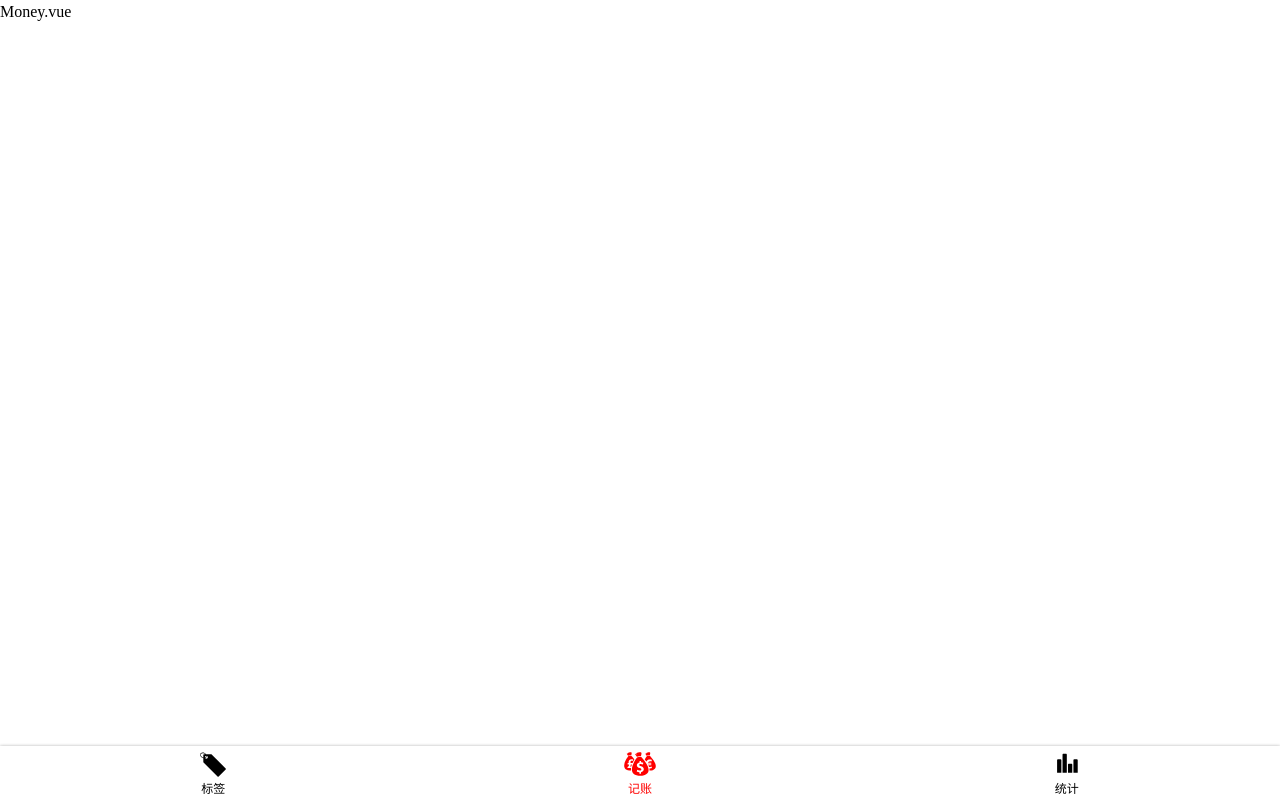
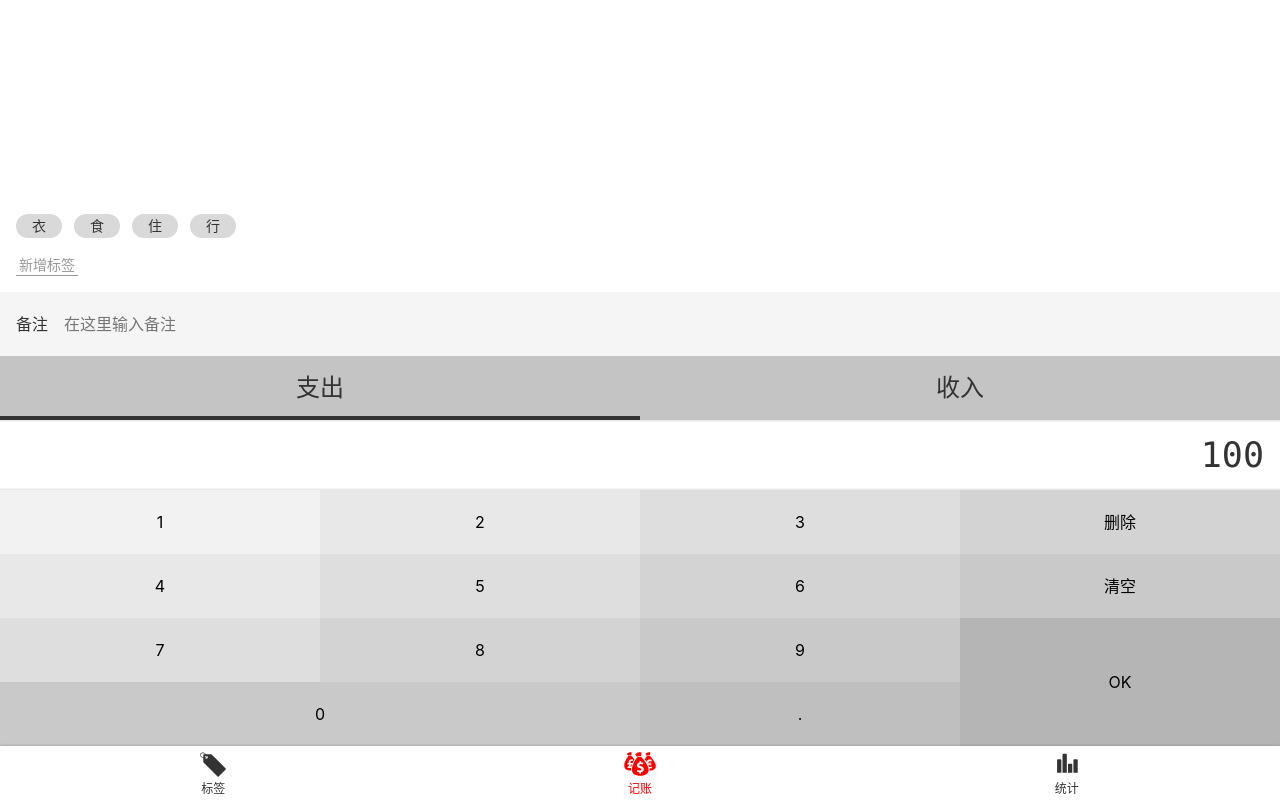
Before and after one commit to Million1998/money-test, a Vue app: page /#/money in a window 1280 px wide. Built offline with nearby package versions, Linux system fonts and the light colour scheme.

Commit message:
完成了HTML和CSS

```diff
--- a/src/App.vue
+++ b/src/App.vue
@@ -1,41 +1,18 @@
 <template>
-  <div>
+  <div id="app">
     <router-view/>
   </div>
 </template>
 
 <style lang="scss">
-  * {
-    margin: 0;
-    padding: 0;
-    box-sizing: border-box;
-  }
-
-  body {
+  @import "~@/assets/style/helper.scss";
+  @import "~@/assets/style/reset.scss";
+  body{
+    -webkit-font-smoothing: antialiased;
+    -moz-osx-font-smoothing: grayscale;
+    color: #333;
+    font-family: $font-hei;
+    font-size: 16px;
     line-height: 1.5;
   }
-  a{
-    text-decoration: none;
-    color: inherit;
-  }
-  #app {
-    font-family: Avenir, Helvetica, Arial, sans-serif;
-    -webkit-font-smoothing: antialiased;
-    -moz-osx-font-smoothing: grayscale;
-    text-align: center;
-    color: #2c3e50;
-  }
-
-  #nav {
-    padding: 30px;
-
-    a {
-      font-weight: bold;
-      color: #2c3e50;
-
-      &.router-link-exact-active {
-        color: #42b983;
-      }
-    }
-  }
 </style>
--- /dev/null
+++ b/src/assets/style/helper.scss
@@ -0,0 +1,19 @@
+$font-hei: -apple-system, "Noto Sans", "Helvetica Neue", Helvetica, "Nimbus Sans L", Arial, "Liberation Sans", "PingFang SC", "Hiragino Sans GB", "Noto Sans CJK SC", "Source Han Sans SC", "Source Han Sans CN", "Microsoft YaHei", "Wenquanyi Micro Hei", "WenQuanYi Zen Hei", "ST Heiti", SimHei, "WenQuanYi Zen Hei Sharp", sans-serif;
+$font-kai: Baskerville, Georgia, "Liberation Serif", "Kaiti SC", STKaiti, "AR PL UKai CN", "AR PL UKai HK", "AR PL UKai TW", "AR PL UKai TW MBE", "AR PL KaitiM GB", KaiTi, KaiTi_GB2312, DFKai-SB, "TW\-Kai", serif;
+$font-song: Georgia, "Nimbus Roman No9 L", "Songti SC", "Noto Serif CJK SC", "Source Han Serif SC", "Source Han Serif CN", STSong, "AR PL New Sung", "AR PL SungtiL GB", NSimSun, SimSun, "TW\-Sung", "WenQuanYi Bitmap Song", "AR PL UMing CN", "AR PL UMing HK", "AR PL UMing TW", "AR PL UMing TW MBE", PMingLiU, MingLiU, serif;
+$color-highlight: #f00;
+%clearFix {
+  &::after {
+    content: '';
+    clear: both;
+    display: block;
+  }
+}
+$color-shadow: rgba(0, 0, 0, 0.25);
+%outerShadow {
+  box-shadow: 0 0 3px $color-shadow;
+}
+%innerShadow {
+  box-shadow: inset 0 -3px 3px -3px $color-shadow,
+  inset 0 3px 3px -3px $color-shadow;
+}
--- /dev/null
+++ b/src/assets/style/reset.scss
@@ -0,0 +1,17 @@
+* {
+  margin: 0; padding: 0;
+  box-sizing: border-box;
+}
+a{
+  text-decoration: none;
+  color: inherit;
+}
+ul, ol{
+  list-style: none;
+}
+button, input{
+  font: inherit;
+}
+:focus{
+  outline: none;
+}
--- a/src/components/Layout.vue
+++ b/src/components/Layout.vue
@@ -1,6 +1,6 @@
 <template>
-  <div class="nav-wrapper">
-    <div class="content">
+  <div class="layout-wrapper">
+    <div class="content" :class="classPrefix&&`${classPrefix}-content`">
       <slot/>
     </div>
     <Nav/>
@@ -10,12 +10,13 @@
 <script lang="ts">
 
   export default {
+    props:['classPrefix'],
     name: 'Layout',
   };
 </script>
 
 <style lang="scss" scoped>
-  .nav-wrapper{
+  .layout-wrapper{
     display: flex;
     flex-direction: column;
     height: 100vh;
--- a/src/components/Nav.vue
+++ b/src/components/Nav.vue
@@ -23,9 +23,10 @@
 </script>
 
 <style lang="scss" scoped>
+  @import "~@/assets/style/helper.scss";
   nav {
+    @extend %outerShadow;
     display: flex;
-    box-shadow: 0 0 3px rgba(0, 0, 0, 0.3);
     flex-direction: row;
     font-size: 12px;
 
--- a/src/views/Money.vue
+++ b/src/views/Money.vue
@@ -1,16 +1,209 @@
 <template>
   <div>
-    <Layout>
-    <p>Money.vue</p>
+    <Layout class-prefix="layout">
+      <div class="numberPad">
+        <div class="output">100</div>
+        <div class="buttons">
+          <button>1</button>
+          <button>2</button>
+          <button>3</button>
+          <button>删除</button>
+          <button>4</button>
+          <button>5</button>
+          <button>6</button>
+          <button>清空</button>
+          <button>7</button>
+          <button>8</button>
+          <button>9</button>
+          <button class="ok">OK</button>
+          <button class="zero">0</button>
+          <button>.</button>
+        </div>
+      </div>
+      <div>
+        <ul class="types">
+          <li class="selected">支出</li>
+          <li>收入</li>
+        </ul>
+      </div>
+      <div>
+        <label class="notes">
+          <span class="name">备注</span>
+          <input type="text" placeholder="在这里输入备注">
+        </label>
+      </div>
+      <div class="tags">
+
+        <div class="new">
+          <button>新增标签</button>
+        </div>
+        <ul class="current">
+          <li>衣</li>
+          <li>食</li>
+          <li>住</li>
+          <li>行</li>
+        </ul>
+      </div>
     </Layout>
   </div>
 </template>
 
 <script lang="ts">
-
-  import Layout from '@/components/Layout.vue';
   export default {
     name: 'Money',
-    components: {Layout},
   };
 </script>
+
+<style lang="scss">
+  .layout-content {
+    display: flex;
+    flex-direction: column-reverse;
+  }
+</style>
+
+<style lang="scss" scoped>
+  @import "~@/assets/style/helper.scss";
+
+  .numberPad {
+    .output {
+      @extend %clearFix;
+      @extend %innerShadow;
+      font-size: 35px;
+      font-family: Consolas, monospace;
+      padding: 9px 16px;
+      text-align: right;
+    }
+
+    .buttons {
+      @extend %clearFix;
+
+      > button {
+        width: 25%;
+        height: 64px;
+        float: left;
+        background: transparent;
+        border: none;
+
+        &.ok {
+          height: 128px;
+          float: right;
+        }
+
+        &.zero {
+          width: 50%;
+        }
+
+        $bg: #f2f2f2;
+
+        &:nth-child(1) {
+          background: $bg;
+        }
+
+        &:nth-child(2), &:nth-child(5) {
+          background: darken($bg, 4%);
+        }
+
+        &:nth-child(3), &:nth-child(6), &:nth-child(9) {
+          background: darken($bg, 4%*2);
+        }
+
+        &:nth-child(4), &:nth-child(7), &:nth-child(10) {
+          background: darken($bg, 4%*3);
+        }
+
+        &:nth-child(8), &:nth-child(11), &:nth-child(13) {
+          background: darken($bg, 4%*4);
+        }
+
+        &:nth-child(14) {
+          background: darken($bg, 4%*5);
+        }
+
+        &:nth-child(12) {
+          background: darken($bg, 4%*6);
+        }
+      }
+    }
+  }
+
+  .types {
+    background: #c4c4c4;
+    display: flex;
+    text-align: center;
+    font-size: 24px;
+
+    > li {
+      display: flex;
+      width: 50%;
+      height: 64px;
+      justify-content: center;
+      align-items: center;
+      position: relative;
+
+      &.selected::after {
+        content: '';
+        position: absolute;
+        bottom: 0;
+        left: 0;
+        width: 100%;
+        height: 4px;
+        background: #333333;
+      }
+    }
+  }
+
+  .notes {
+    display: flex;
+    background: #f5f5f5;
+    padding-left: 16px;
+    align-items: center;
+
+    .name {
+      padding-right: 16px;
+    }
+
+    input {
+      height: 64px;
+      flex-grow: 1;
+      background: transparent;
+      border: none;
+      padding-right: 16px;
+    }
+  }
+
+  .tags {
+    flex-grow: 1;
+    display: flex;
+    flex-direction: column-reverse;
+    font-size: 14px;
+    padding: 16px;
+
+    > .current {
+      display: flex;
+      flex-wrap: wrap;
+
+      > li {
+        background: #d9d9d9;
+        $h: 24px;
+        height: $h;
+        line-height: $h;
+        border-radius: $h/2;
+        padding: 0 16px;
+        margin-right: 12px;
+        margin-top: 4px;
+      }
+    }
+
+    > .new {
+      padding-top: 16px;
+
+      button {
+        background: transparent;
+        border: none;
+        color: #999;
+        border-bottom: 1px solid;
+        padding: 0 3px;
+      }
+    }
+  }
+</style>
```
